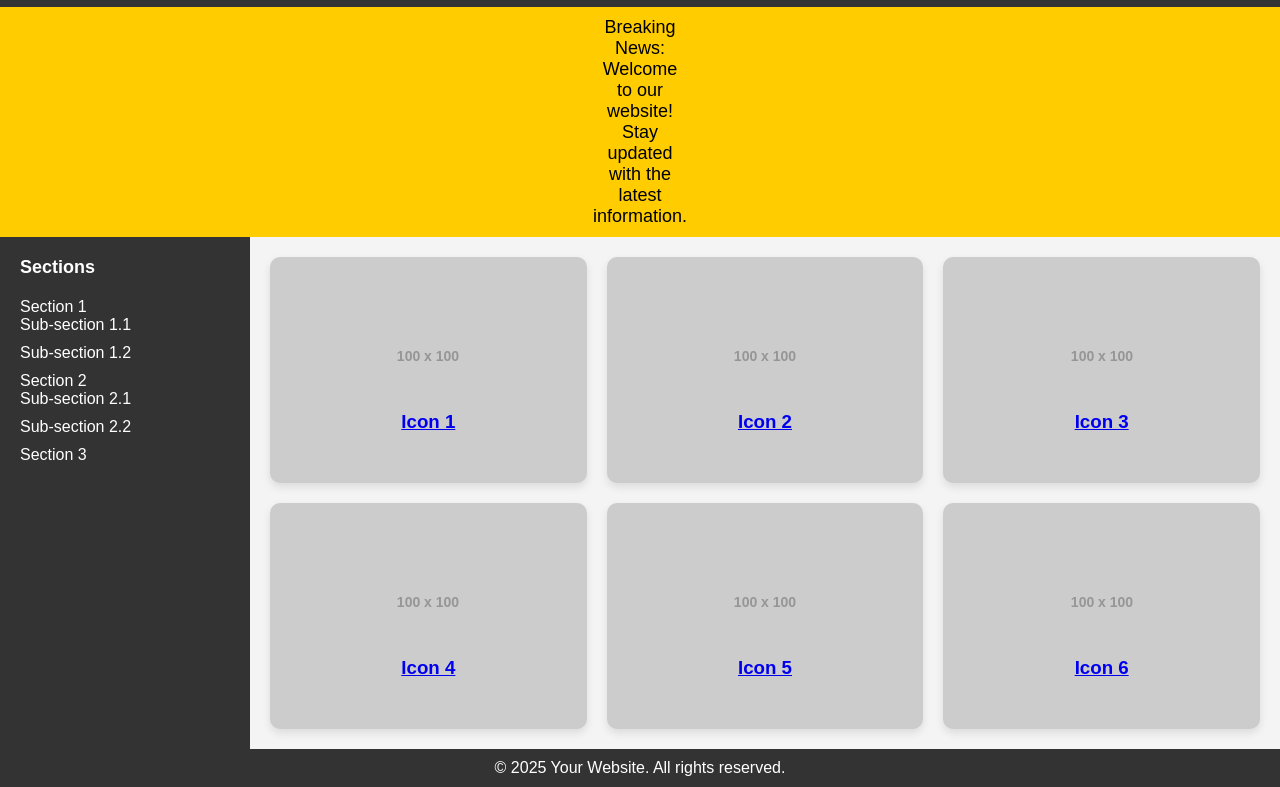
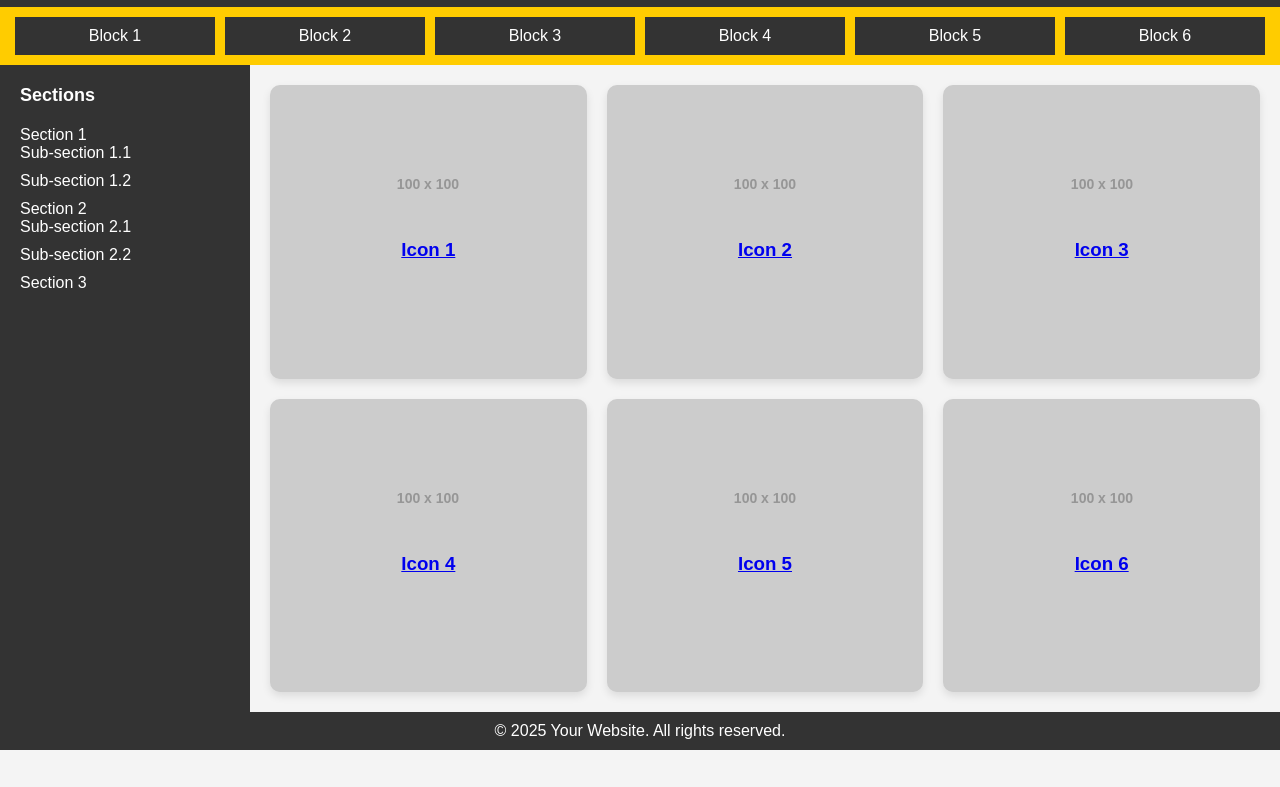
Before and after one commit to ketabby/index1a.html, a plain HTML site: page index.html in a window 1280 px wide. Shown: the part 50-837 px from the top of the page. After the commit the page ends 800 px from the top, so only its background shows below. Drawn offline with Linux system fonts and the light colour scheme; placeholder pictures from the web are drawn by us.

Commit message:
Update index.html

```diff
--- a/index.html
+++ b/index.html
@@ -34,20 +34,27 @@
             background-color: #ffcc00;
             padding: 10px;
             text-align: center;
-            font-size: 18px;
             position: relative;
             overflow: hidden;
         }
 
-        .news-bar span {
-            display: inline-block;
-            padding-left: 100%;
-            animation: moveNewsBar 10s linear infinite;
+        .news-blocks {
+            display: flex;
+            animation: moveBlocks 10s linear infinite;
         }
 
-        @keyframes moveNewsBar {
+        .block {
+            flex: 1;
+            background-color: #333;
+            color: #fff;
+            padding: 10px;
+            margin: 0 5px;
+            text-align: center;
+        }
+
+        @keyframes moveBlocks {
             from {
-                transform: translateX(0);
+                transform: translateX(100%);
             }
             to {
                 transform: translateX(-100%);
@@ -133,7 +140,14 @@
 
     <!-- News bar (moving) -->
     <div class="news-bar">
-        <span>Breaking News: Welcome to our website! Stay updated with the latest information.</span>
+        <div class="news-blocks">
+            <div class="block">Block 1</div>
+            <div class="block">Block 2</div>
+            <div class="block">Block 3</div>
+            <div class="block">Block 4</div>
+            <div class="block">Block 5</div>
+            <div class="block">Block 6</div>
+        </div>
     </div>
 
     <!-- Main content area with sidebar and icons -->
```
